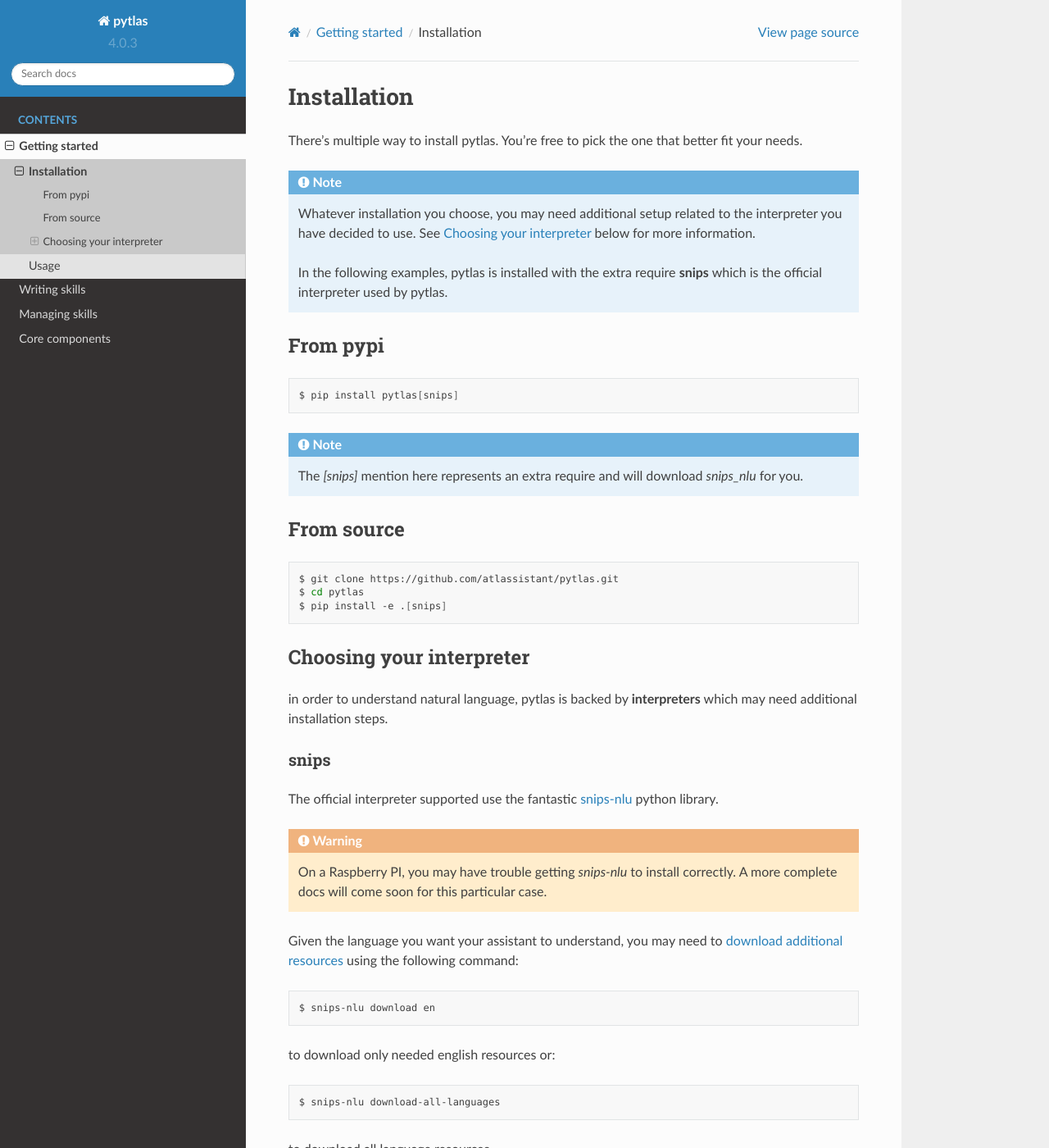
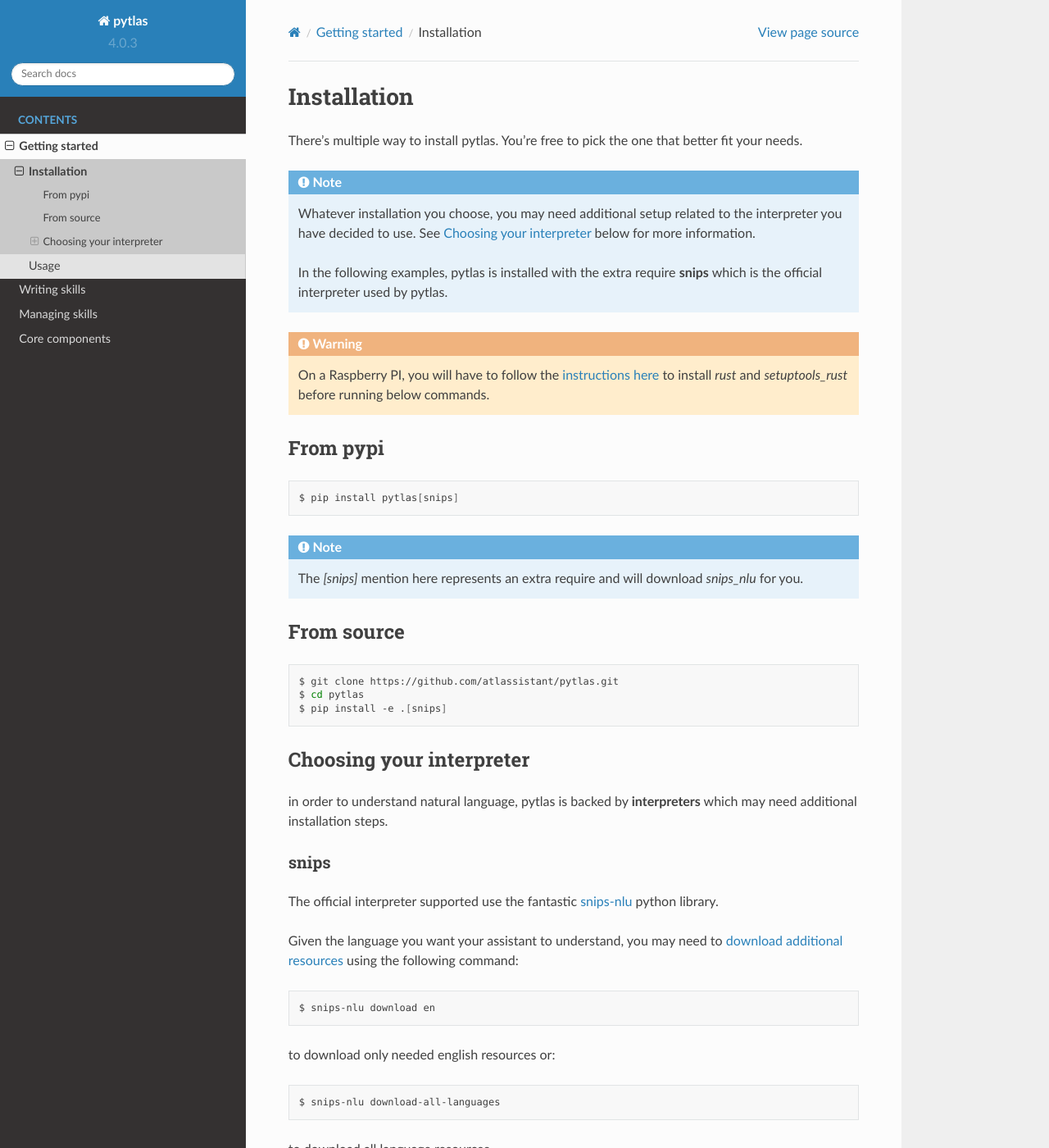
Before and after one commit to atlassistant/pytlas, a Sphinx documentation site: the page built from docs/getting_started/installation.rst, in a window 1280 px wide and 1400 px high. Shown: the whole window at 82% size. Built offline with Sphinx 7.4.7 and the Read the Docs theme 2.0.0, drawn with Linux system fonts in a browser that asks for light colours.

Commit message:
docs: Updated instructions for installing snips on a PI

```diff
--- a/docs/getting_started/installation.rst
+++ b/docs/getting_started/installation.rst
@@ -10,6 +10,10 @@
   Whatever installation you choose, you may need additional setup related to the interpreter you have decided to use. See `Choosing your interpreter`_ below for more information.
 
   In the following examples, pytlas is installed with the extra require **snips** which is the official interpreter used by pytlas.
+
+.. warning::
+
+  On a Raspberry PI, you will have to follow the `instructions here <https://github.com/snipsco/snips-nlu-parsers/tree/develop/python#other-platforms>`_ to install `rust` and `setuptools_rust` before running below commands.
 
 From pypi
 ---------
@@ -43,10 +47,6 @@
 
 The official interpreter supported use the fantastic `snips-nlu <https://github.com/snipsco/snips-nlu>`_ python library.
 
-.. warning::
-
-  On a Raspberry PI, you may have trouble getting `snips-nlu` to install correctly. A more complete docs will come soon for this particular case.
-
 Given the language you want your assistant to understand, you may need to `download additional resources <https://github.com/snipsco/snips-nlu#language-resources>`_ using the following command:
 
 .. code:: bash
```
